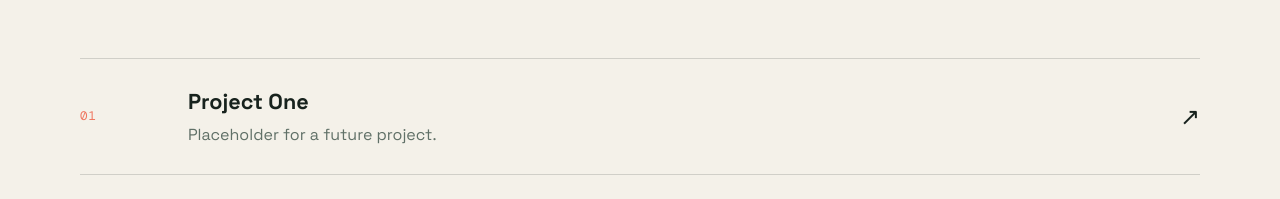
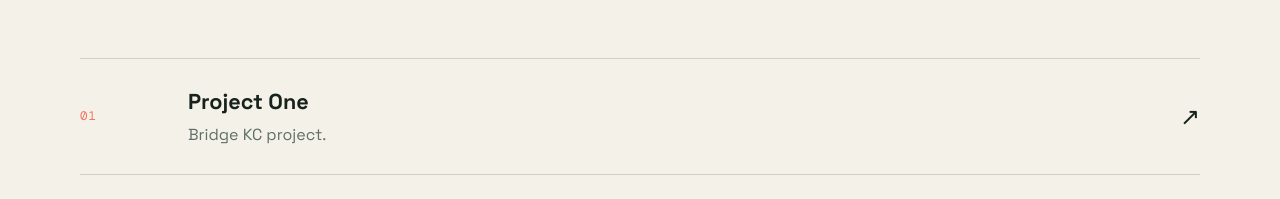
Before and after one commit to Mirathemystical/mirathemystical.github.io, a plain HTML site: page code/index.html in a window 1280 px wide. Shown: the part 1508-1707 px from the top of the page. Drawn offline with nearby package versions, Linux system fonts and the light colour scheme.

```diff
--- a/code/index.html
+++ b/code/index.html
@@ -232,7 +232,7 @@
                     <p class="section-note">A few places to spotlight projects as they take shape.</p>
                 </div>
                 <div class="projects">
-                    <a class="project" href="#contact"><span class="project-number">01</span><span><h3>Project One</h3><p>Placeholder for a future project.</p></span><span class="project-arrow" aria-hidden="true">↗</span></a>
+                    <a class="project" href="https://mirathemystical.github.io/brigde-kc-/" target="_blank" rel="noopener noreferrer"><span class="project-number">01</span><span><h3>Project One</h3><p>Bridge KC project.</p></span><span class="project-arrow" aria-hidden="true">↗</span></a>
                     <a class="project" href="#contact"><span class="project-number">02</span><span><h3>Project Two</h3><p>Placeholder for a future project.</p></span><span class="project-arrow" aria-hidden="true">↗</span></a>
                     <a class="project" href="#contact"><span class="project-number">03</span><span><h3>Project Three</h3><p>Placeholder for a future project.</p></span><span class="project-arrow" aria-hidden="true">↗</span></a>
                 </div>
```
Also changed, not shown: index.html (+1 -1 lines).
